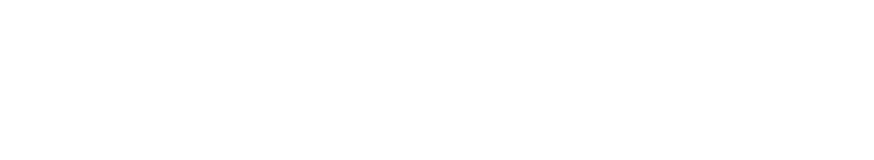
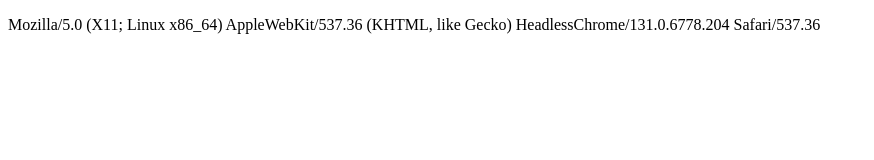
Before and after one commit to Mohammedsahil-jpg/test-applepaynodeweb, a website: page public/test.html in a window 1280 px wide. Shown: the whole page, without its empty margins (0-874 px from the left). Drawn offline with Linux system fonts and the light colour scheme.

Commit message:
updated test file

```diff
--- a/public/test.html
+++ b/public/test.html
@@ -6,10 +6,13 @@
   <title>Test</title>
 </head>
 <body>
+  <p id="user-agent"></p>
   <script>
     function getUserAgent() {
       return window.navigator.mockUserAgent || window.navigator.userAgent;
     }
+
+    document.getElementById('user-agent').textContent = getUserAgent();
   </script>
 </body>
 </html>
```
